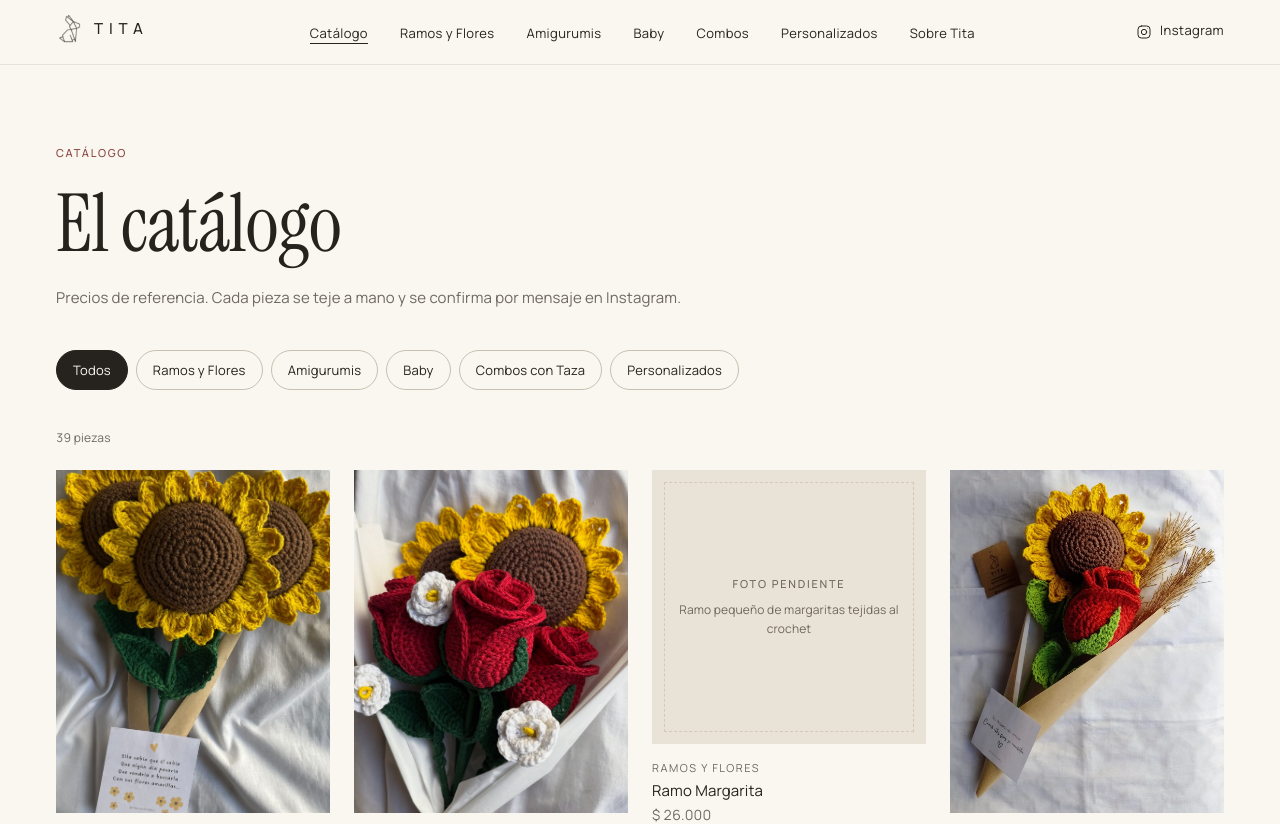
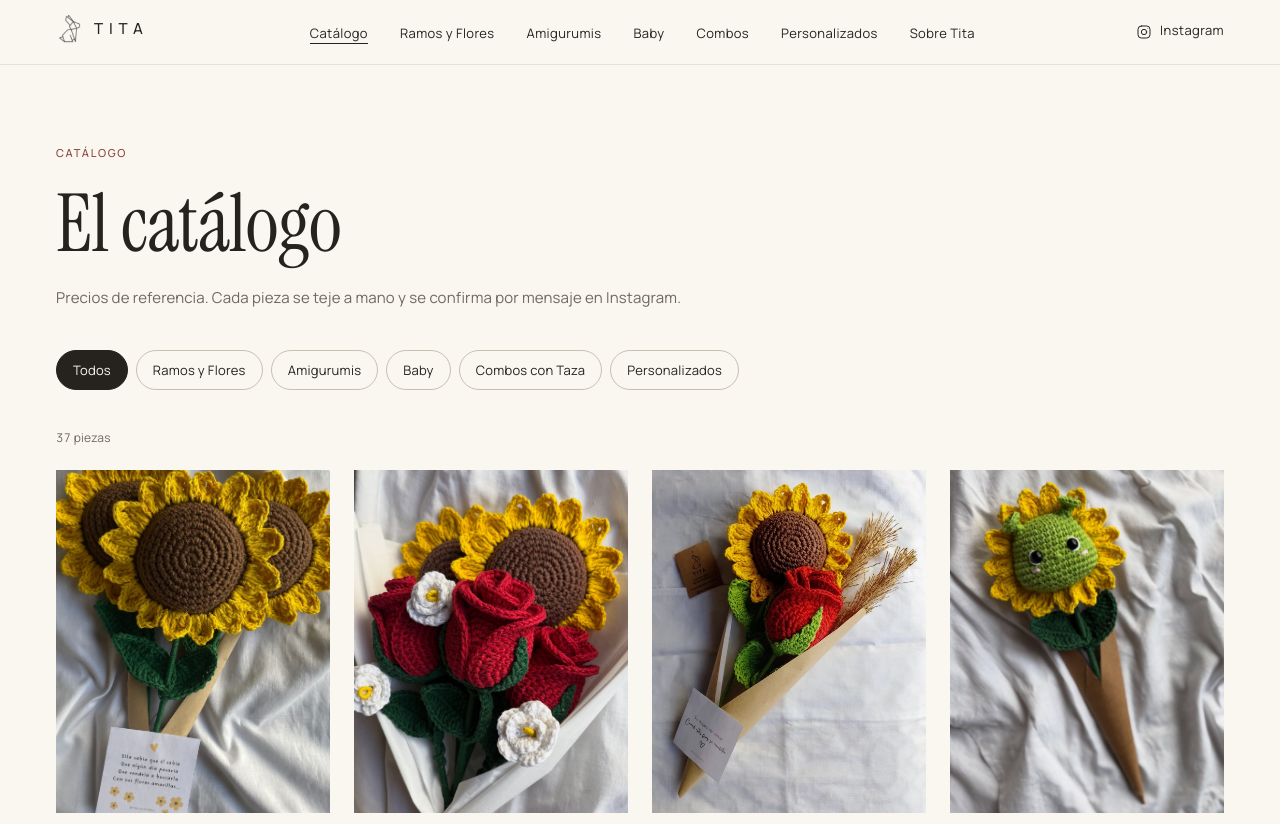
Before and after one commit to ramatc/titacrochetdeco, a Next.js app: page /catalogo in a window 1280 px wide. Shown: the top 824 px of the page. Built offline with nearby package versions, Linux system fonts and the light colour scheme; no server answers.

Commit message:
fix: remove photo-less ramo products and rename Margarita to Ramo Margarita

```diff
--- a/next.config.ts
+++ b/next.config.ts
@@ -9,6 +9,8 @@ const nextConfig: NextConfig = {
       { source: "/catalogo/flores", destination: "/catalogo/ramos-y-flores", permanent: true },
       { source: "/catalogo/ramos", destination: "/catalogo/ramos-y-flores", permanent: true },
       { source: "/catalogo/deco", destination: "/catalogo/combos", permanent: true },
+      { source: "/productos/margarita", destination: "/productos/ramo-margarita", permanent: true },
+      { source: "/productos/ramo-a-pedido", destination: "/catalogo/personalizados", permanent: true },
       { source: "/productos/girasol-con-grogu", destination: "/productos/girasol-con-shrek", permanent: true },
       { source: "/productos/llavero-aranita", destination: "/productos/hombre-arana", permanent: true },
     ];
--- a/odd/tasks/tita-catalog-site.md
+++ b/odd/tasks/tita-catalog-site.md
@@ -46,7 +46,7 @@ See commit history on `feat/catalog-site`.
 - [ ] Confirm bouquet prices computed from unit prices: Ramo Girasoles $33.000, Tres Rosas $37.500,
       Girasol y Rosa $23.500, Girasol y Tulipán $19.500.
 - [ ] Missing prices (show "Consultar precio"): Ramo de Messi (Messi doll price), Combo Tita,
-      Ramo Rosas y Margaritas, Ramo Girasoles Sonrientes, Ramo Margarita, Girasol con Shrek,
+      Ramo Rosas y Margaritas, Ramo Girasoles Sonrientes, Girasol con Shrek,
       combos con taza (mug price), new amigurumis and personalizados, Dobby, Chimuelo,
       Set Piglet, Set Lilo y Stitch.
 - [ ] Old placeholder prices still on pre-existing amigurumis/personalizados (Snoopy, Hombre Araña, etc.).
--- a/src/data/products.ts
+++ b/src/data/products.ts
@@ -52,20 +52,6 @@ export const products: Product[] = [
     colors: "Rojo, blanco, amarillo y verde",
     madeToOrder: true,
     featured: true,
-  },
-  {
-    slug: "ramo-margarita",
-    name: "Ramo Margarita",
-    category: "ramos-y-flores",
-    price: 26000,
-    images: [{ alt: "Ramo pequeño de margaritas tejidas al crochet" }],
-    description:
-      "Un ramito simple y delicado de margaritas blancas. Ideal como detalle o acompañando otro regalo.",
-    dimensions: "30 cm de alto aprox.",
-    colors: "Blanco, amarillo y verde",
-    madeToOrder: true,
-    featured: false,
-    cardFormat: "square",
   },
   {
     slug: "ramo-girasol-y-rosa",
@@ -279,20 +265,6 @@ export const products: Product[] = [
     cardFormat: "wide",
   },
   {
-    slug: "ramo-a-pedido",
-    name: "Ramo a Pedido",
-    category: "personalizados",
-    price: 30000,
-    priceFrom: true,
-    images: [{ alt: "Ramo tejido armado a pedido con flores combinadas" }],
-    description:
-      "Elegí las flores, los colores y el envoltorio. Lo armamos a tu medida.",
-    dimensions: "Según la cantidad de flores",
-    colors: "A elección",
-    madeToOrder: true,
-    featured: false,
-  },
-  {
     slug: "ramo-tres-rosas",
     name: "Ramo Tres Rosas",
     category: "ramos-y-flores",
@@ -360,13 +332,13 @@ export const products: Product[] = [
     featured: false,
   },
   {
-    slug: "margarita",
-    name: "Margarita",
+    slug: "ramo-margarita",
+    name: "Ramo Margarita",
     category: "ramos-y-flores",
     price: 7000,
     images: [
       {
-        src: "/images/productos/margarita-1.jpg",
+        src: "/images/productos/ramo-margarita-1.jpg",
         alt: "Muchas margaritas blancas tejidas, cada una envuelta en papel kraft",
       },
     ],
```
Also changed, not shown: public/images/productos/ramo-margarita-1.jpg (renamed from public/images/productos/margarita-1.jpg).
